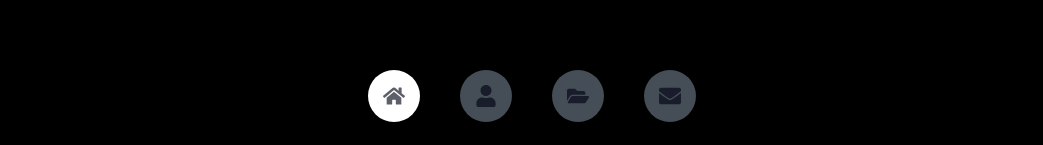
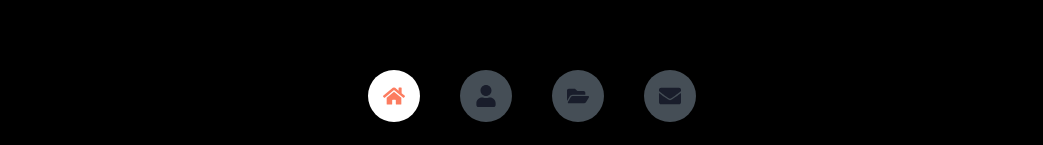
Before and after one commit to aruntutter/personal-portfolio, a React (Vite) app: page / in a window 1280 px wide. In both pictures the pointer is over the link 502 px from the left and 748 px from the top of the page. Shown: the part 652-797 px from the top of the page, without its empty margins (108-1151 px from the left). Built offline with nearby package versions, Linux system fonts and the light colour scheme.

Commit message:
nav item hover color updated

```diff
--- a/src/components/navbar/Navbar.css
+++ b/src/components/navbar/Navbar.css
@@ -38,6 +38,7 @@
 
 .nav-link:hover {
   opacity: 0.7;
+  color: var(--color-orange);
 }
 
 .nav-icon {
```
